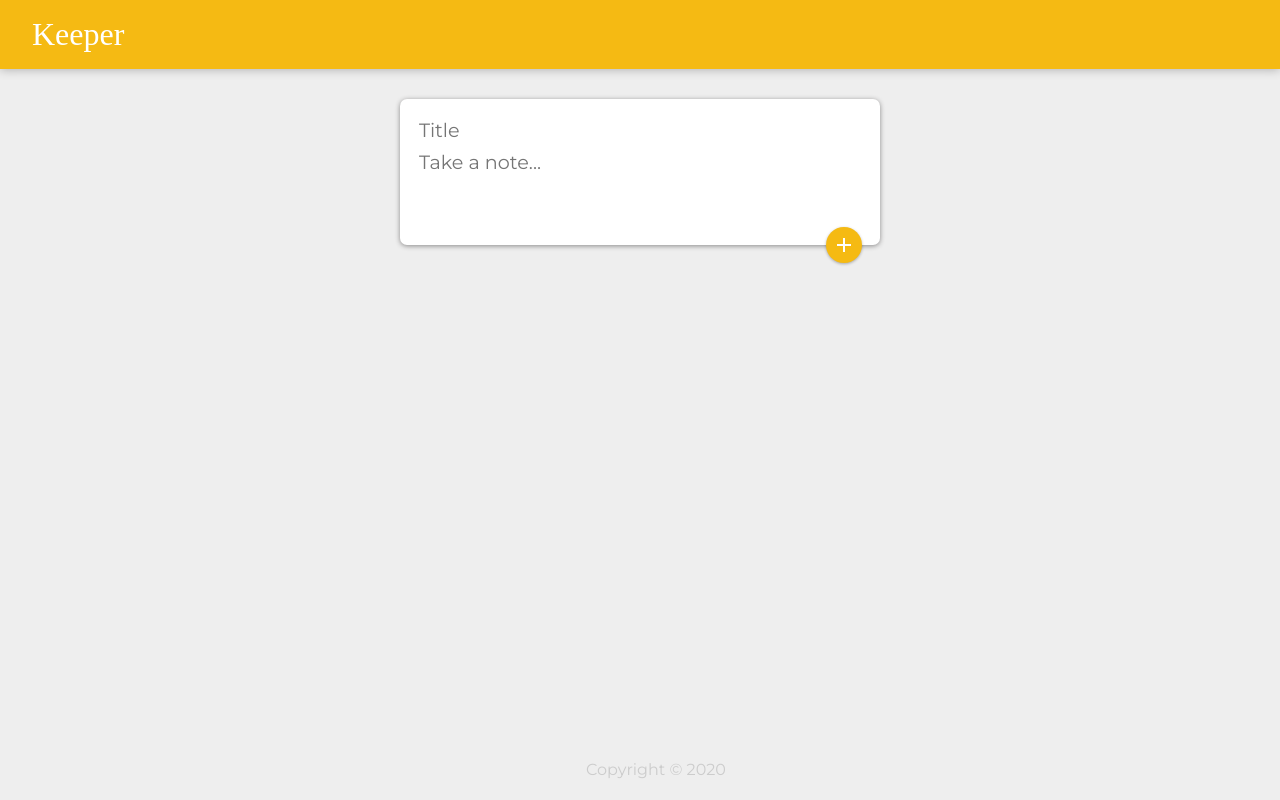
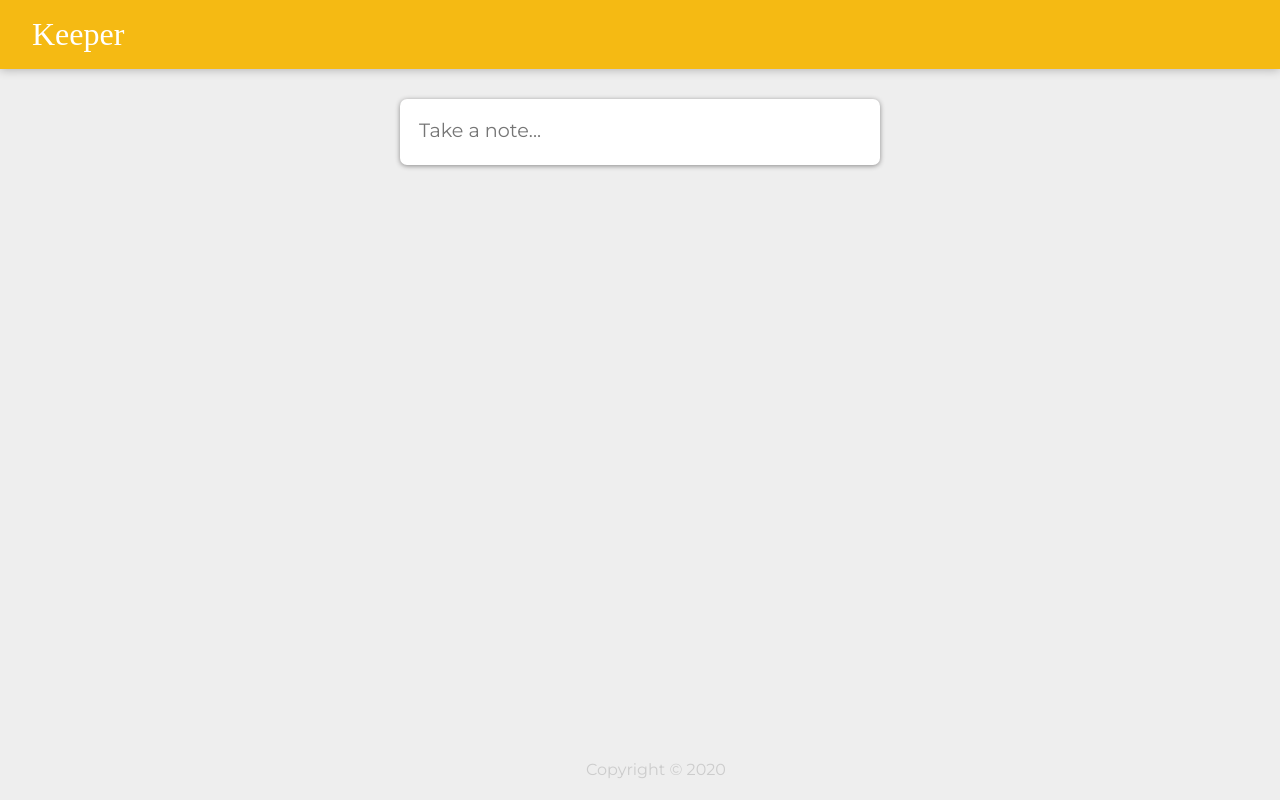
Before and after one commit to hazzaldo/Notes-Keeper-webb-app--React-Js-, a React (Create React App) app: page / in a window 1280 px wide. Built offline with nearby package versions, Linux system fonts and the light colour scheme; a web font is replaced by a local one.

Commit message:
add expand effect when CreateArea component is clicked

```diff
--- a/src/components/CreateArea.jsx
+++ b/src/components/CreateArea.jsx
@@ -4,10 +4,13 @@ import Fab from '@material-ui/core/Fab';
 import Zoom from '@material-ui/core/Zoom';
 
 function CreateArea(props) {
+
     const [noteEntry, setNoteEntry] = useState({
         title: "",
         content: ""
     });
+
+    const [isExpandedTextArea, setIsExpandedTextArea] = useState(false)
 
     function handleChange(event) {
         const { name, value } = event.target;
@@ -29,13 +32,17 @@ function CreateArea(props) {
         event.preventDefault();
     }
 
+    function expandTextArea() {
+      setIsExpandedTextArea(true)
+    }
+
 
   return (
     <div>
       <form className="create-note">
-        <input onChange={handleChange} name='title' placeholder='Title' value={noteEntry.title}/>
-        <textarea onChange={handleChange} name='content' placeholder='Take a note...' rows='3' value={noteEntry.content}/>
-        <Zoom in={true}>
+        {isExpandedTextArea && <input onChange={handleChange} name='title' placeholder='Title' value={noteEntry.title}/>}
+        <textarea onClick={expandTextArea} onChange={handleChange} name='content' placeholder='Take a note...' rows={isExpandedTextArea? 3 : 1} value={noteEntry.content}/>
+        <Zoom in={isExpandedTextArea}>
           <Fab onClick={submitNote}>
               <AddIcon />
           </Fab>
```
